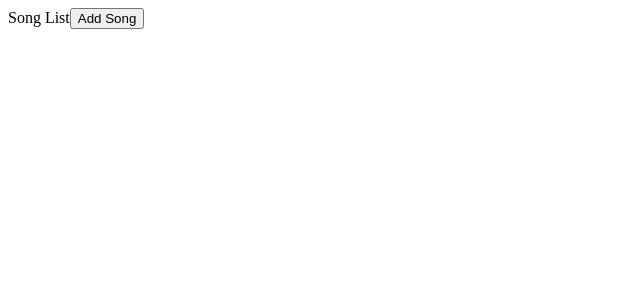
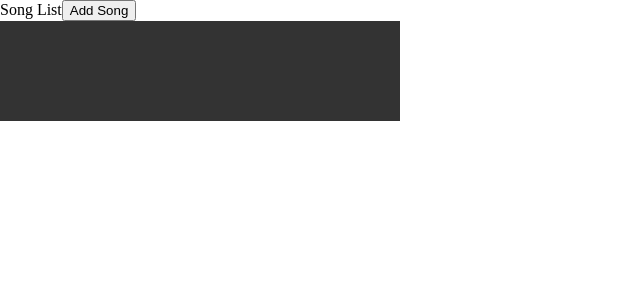
Before and after one commit to mpbrucker/queue-it, a React app: page / in a window 1280 px wide. Shown: the top 300 px of the page, without its empty margins (0-640 px from the left). Built offline with nearby package versions, Linux system fonts and the light colour scheme; the HTML template or start-up script is replaced by a standard one.

Commit message:
Adding CSS styling.

```diff
--- a/package.json
+++ b/package.json
@@ -27,11 +27,13 @@
     "start": "webpack-dev-server --inline --hot --mode development"
   },
   "dependencies": {
+    "css-loader": "^1.0.0",
     "dotenv": "^5.0.1",
     "mongodb": "^3.0.6",
     "path": "^0.12.7",
     "react-dom": "^16.3.0",
     "react-router-dom": "^4.2.2",
+    "style-loader": "^0.21.0",
     "uuidv4": "^1.0.1"
   }
 }
--- a/src/components/song-queue.jsx
+++ b/src/components/song-queue.jsx
@@ -1,15 +1,19 @@
 import React from 'react';
+import '../static/app.css';
 
 class SongQueue extends React.Component {
     render() {
         let allSongs = []
         let allKeys = Object.keys(this.props.songs);
         allKeys.forEach((key) => allSongs.push(
-            <div key={this.props.songs[key].uuid}>
+            <div key={this.props.songs[key].uuid} className="song">
                 {this.props.songs[key].uri}
             </div>
         ));
-        return <div>{allSongs}</div>;
+    return (
+        <div className="queue">
+            {allSongs}
+        </div>);
     }
 }
 
--- /dev/null
+++ b/src/static/app.css
@@ -0,0 +1,16 @@
+body {
+    margin: 0;
+}
+
+.queue {
+    width: 25em;
+    min-height: 100px;
+    background-color: #333333;
+}
+
+.song {
+    width: 100%;
+    height: 50px;
+    color: #ffffff;
+    background-color: #999999;
+}
--- a/webpack.config.js
+++ b/webpack.config.js
@@ -19,7 +19,12 @@ module.exports = {
         test: /\.(js|jsx)$/,
         exclude: /node_modules/,
         use: 'babel-loader',
-      }
+      },
+      {
+        test: /\.css$/,
+        include: APP_DIR,
+        loaders: ['style-loader', 'css-loader'],
+      },
     ]
   },
   resolve: {
```
Also changed, not shown: 1 other file (tests, documents, lock files or other folders).
